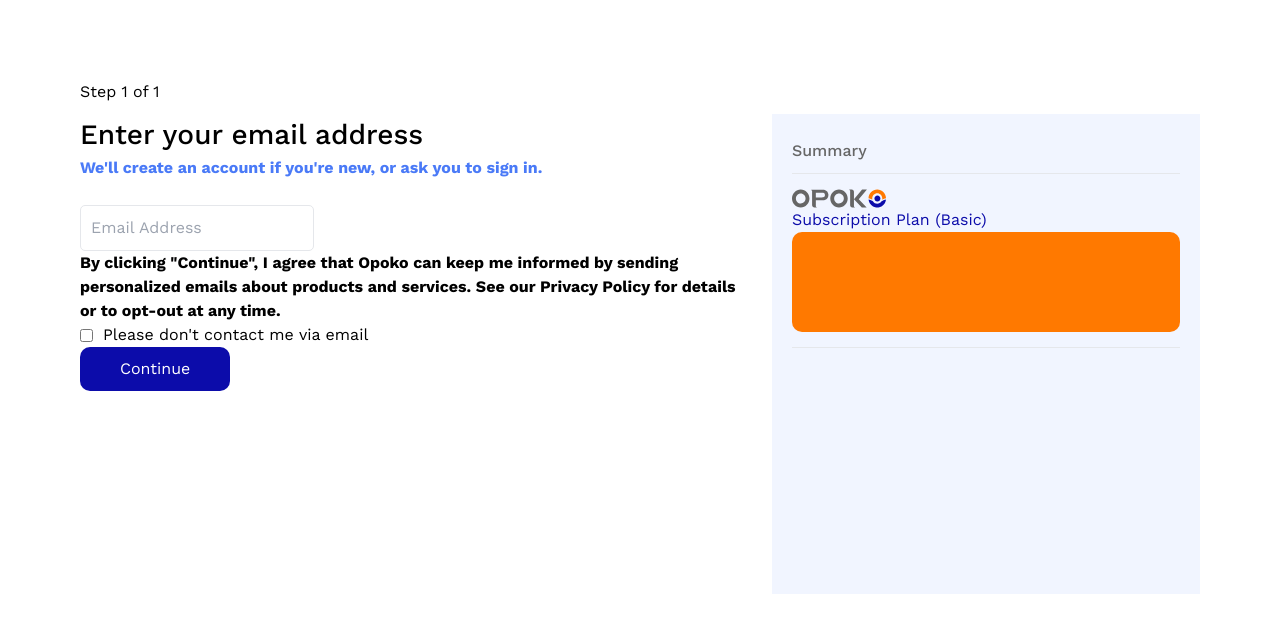
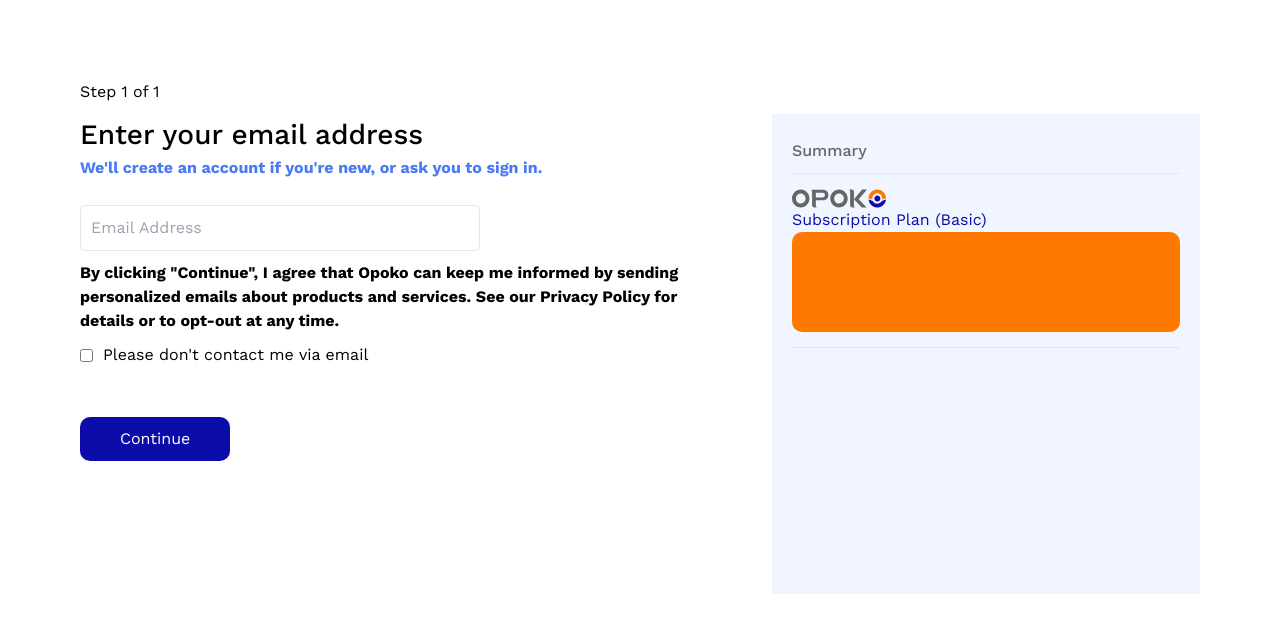
Before and after one commit to Niscolinx/opoko, a React (Vite) app: page /billing in a window 1280 px wide. Shown: the top 632 px of the page. Built offline with nearby package versions, Linux system fonts and the light colour scheme.

Commit message:
working on pricing

```diff
--- a/src/pages/billing/steps/First.tsx
+++ b/src/pages/billing/steps/First.tsx
@@ -13,10 +13,10 @@ function First() {
           </p>
         </div>
         <form>
-          <div>
+          <div className='max-w-[60rem] grid gap-4'>
             <input
               type="email"
-              className="py-4 px-4 border rounded-lg"
+              className="py-4 px-4 border rounded-lg w-[40rem]"
               placeholder="Email Address"
             />
 
@@ -31,7 +31,7 @@ function First() {
               <label htmlFor="confirm">Please don't contact me via email</label>
             </div>
           </div>
-          <button className="px-16 py-4 rounded-2xl bg-color-blue text-white text-center disabled:opacity-50 disabled:cursor-not-allowed">
+          <button className="px-16 py-4 rounded-2xl bg-color-blue text-white text-center disabled:opacity-50 disabled:cursor-not-allowed mt-[5rem]">
             Continue
           </button>
         </form>
```
